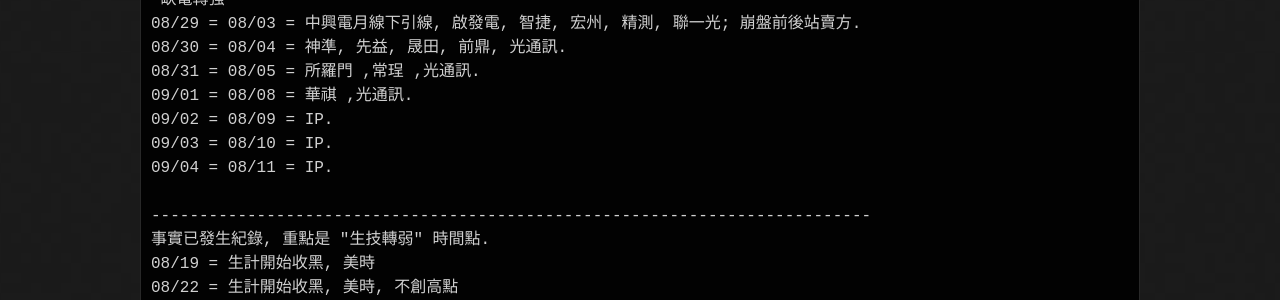
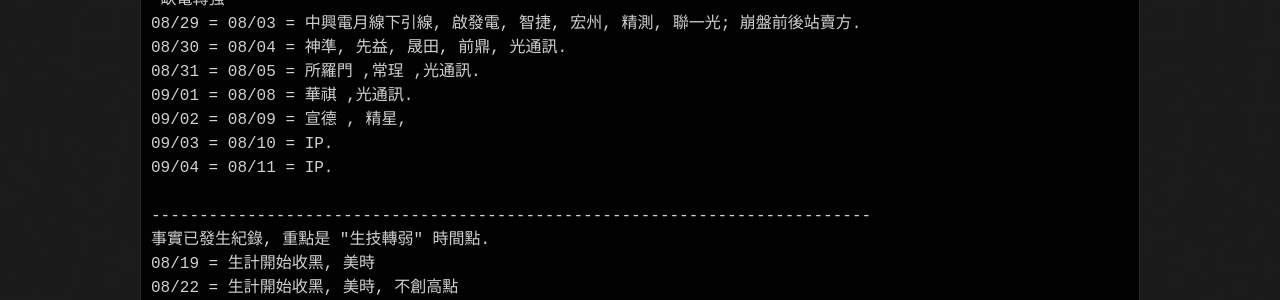
Before and after one commit to lepg5487/Stock_God, a Jekyll site: the page built from index.md, in a window 1280 px wide and 1400 px high. Shown: the part 480-780 px from the top of the window. Built offline with Jekyll 4.4.1, drawn with Linux system fonts in a browser that asks for light colours; our own code applies the rules of GitHub Pages for plain Markdown files; some of the changed text lies outside the part shown.

Commit message:
Update index.md

```diff
--- a/index.md
+++ b/index.md
@@ -16,7 +16,7 @@ layout: testlayouts
 08/30 = 08/04 = 神準, 先益, 晟田, 前鼎, 光通訊.
 08/31 = 08/05 = 所羅門 ,常珵 ,光通訊.
 09/01 = 08/08 = 華祺 ,光通訊.
-09/02 = 08/09 = IP.
+09/02 = 08/09 = 宣德 , 精星,
 09/03 = 08/10 = IP.
 09/04 = 08/11 = IP.
 
```
